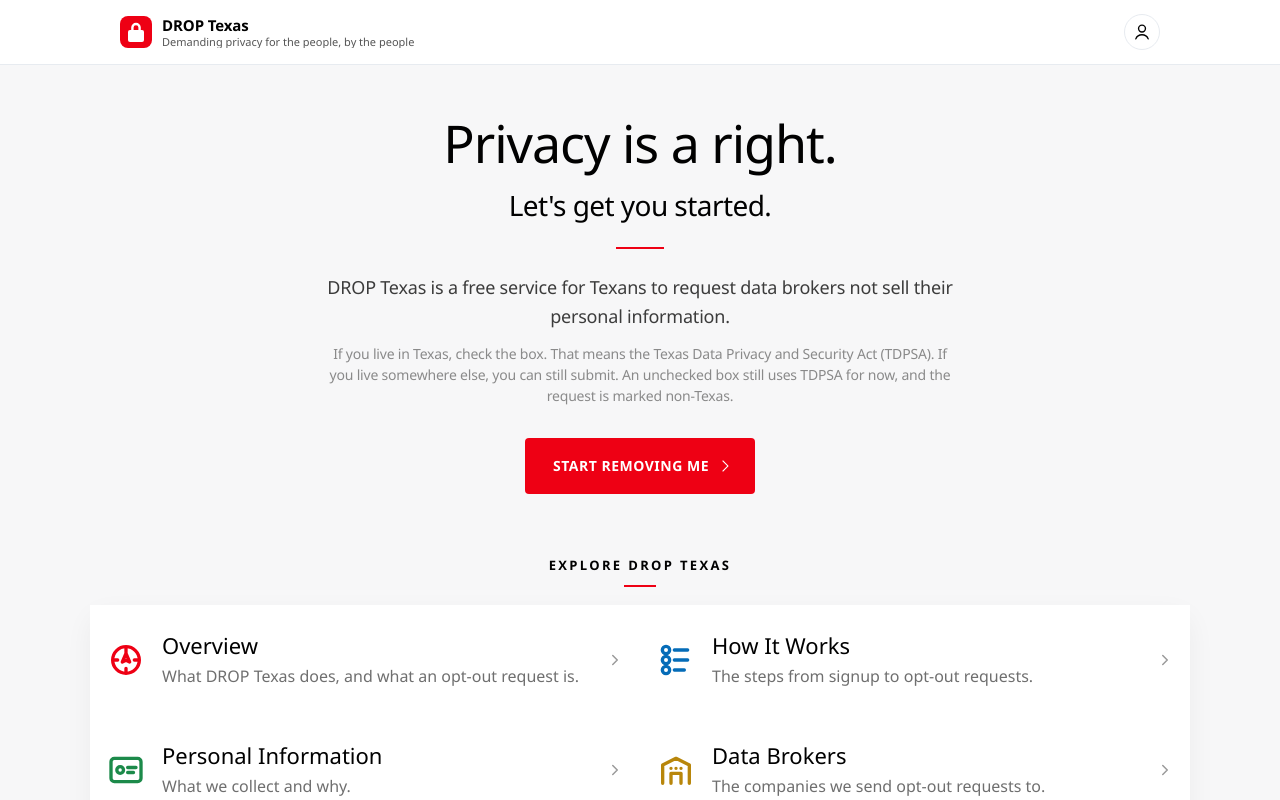
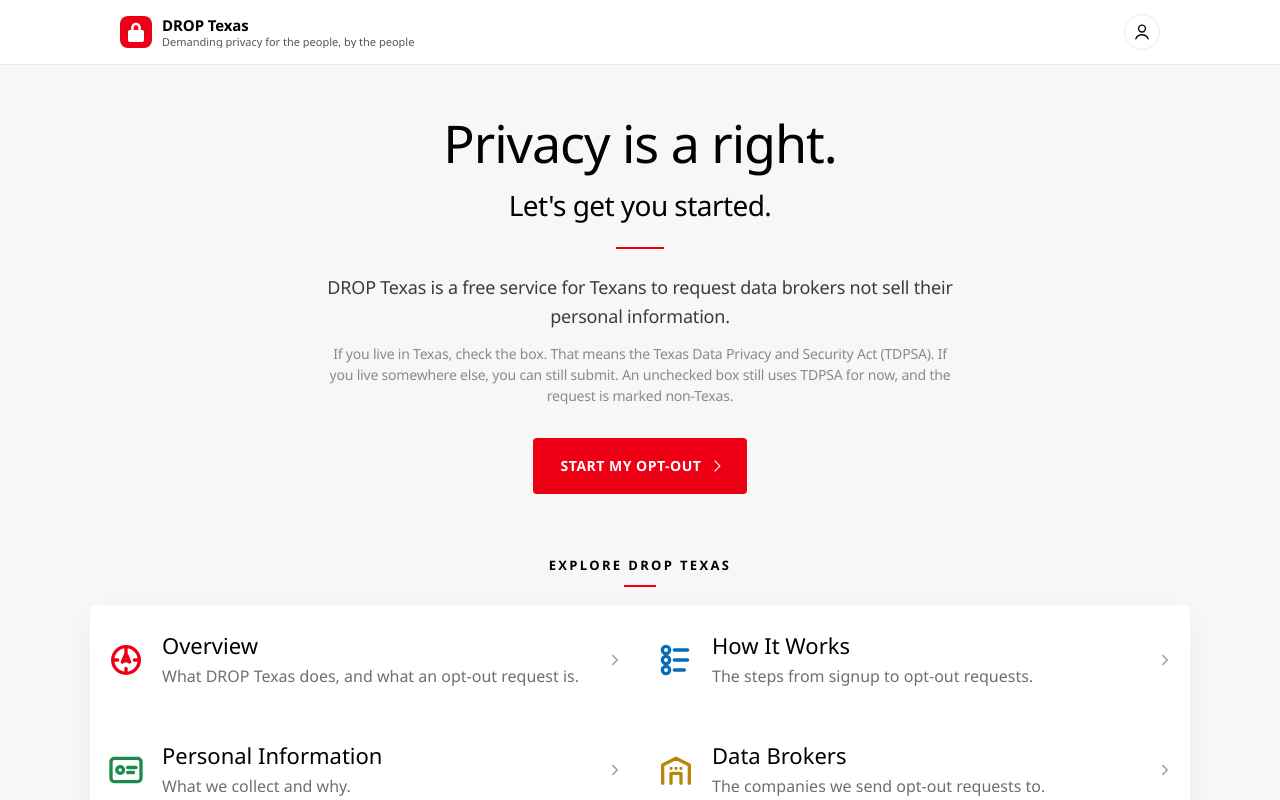
Before and after one commit to TAYLORBEN89/privacy-optout-landing, a React (Vite) app: page / in a window 1280 px wide. Shown: the top 800 px of the page. Built offline with nearby package versions, Linux system fonts and the light colour scheme; no server answers.

Commit message:
Rename the main call to action to Start my opt-out.
The homepage and every Explore page use the new label, and the tests follow it.

Co-authored-by: ThinAirGit <ThinAirGit@users.noreply.github.com>

```diff
--- a/src/pages/HomePage.tsx
+++ b/src/pages/HomePage.tsx
@@ -23,7 +23,7 @@
               TDPSA for now, and the request is marked non-Texas.
             </p>
             <AppLink className="cta" href={getStartedHref}>
-              Start Removing Me
+              Start my opt-out
             </AppLink>
         </div>
       </section>
@@ -73,7 +73,7 @@
       <section className="closing" aria-labelledby="closing-heading">
         <h2 id="closing-heading">Ready to take back your privacy?</h2>
         <AppLink className="cta" href={getStartedHref}>
-          Start Removing Me
+          Start my opt-out
         </AppLink>
       </section>
     </>
--- a/src/pages/topics.tsx
+++ b/src/pages/topics.tsx
@@ -26,7 +26,7 @@
       <h1>{heading}</h1>
       {children}
       <AppLink className="cta" href="/start">
-        Start Removing Me
+        Start my opt-out
       </AppLink>
       <p className="independence">{DISCLAIMER}</p>
     </article>
```
Also changed, not shown: 1 other file (tests, documents, lock files or other folders).
